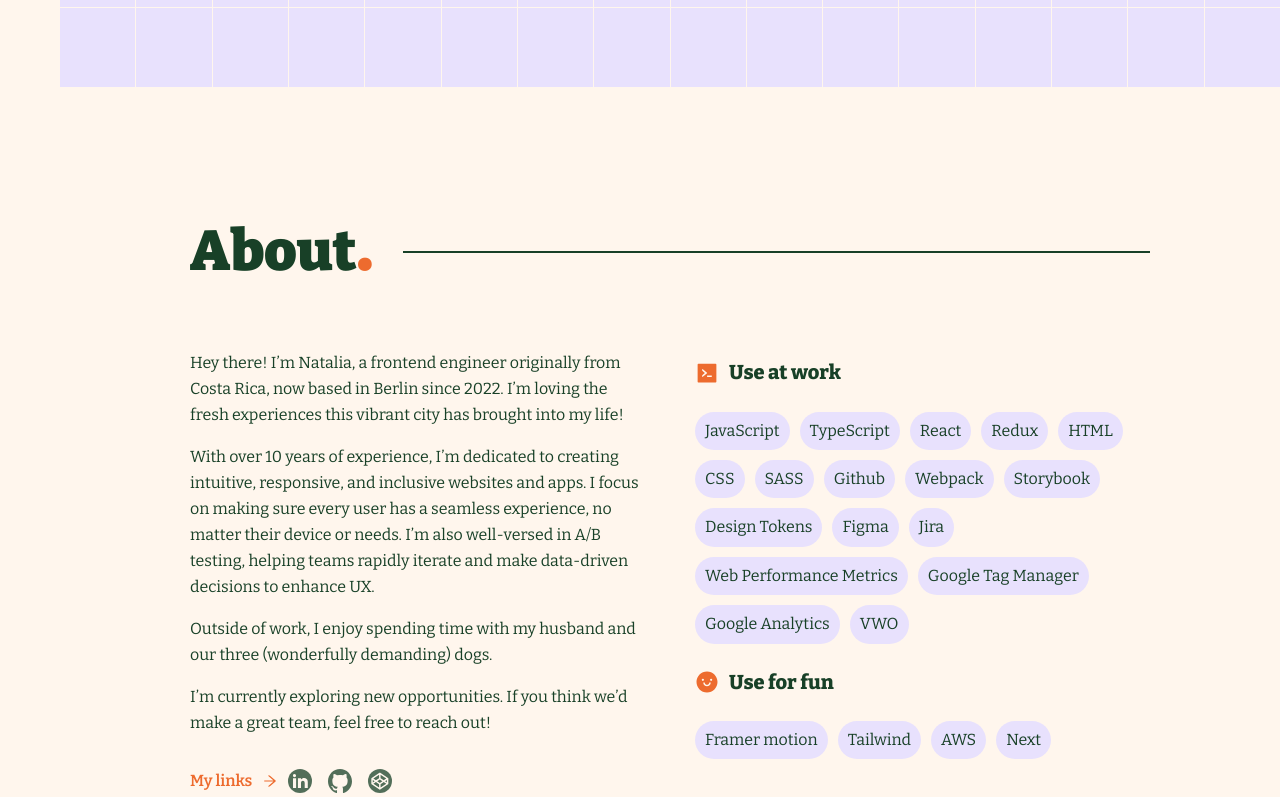
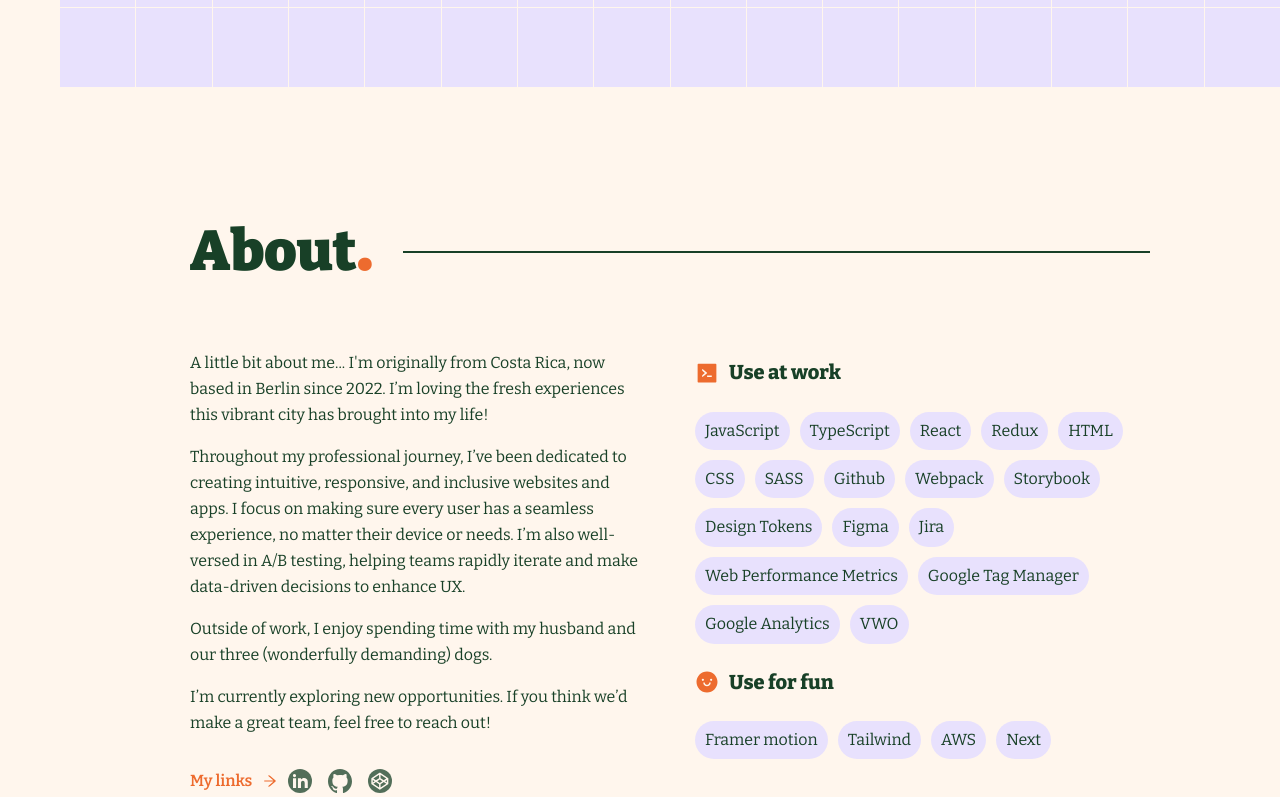
Before and after one commit to nalpizar/nataliaalpizar.com, a React (Vite) app: page / in a window 1280 px wide. Shown: the part 710-1507 px from the top of the page. Built offline with nearby package versions, Linux system fonts and the light colour scheme.

Commit message:
fix: wording for about (#26)

```diff
--- a/src/components/Hero/hero.scss
+++ b/src/components/Hero/hero.scss
@@ -12,7 +12,7 @@
     &-text {
       font-size: mixins.px-to-rem(20px);
       font-weight: 300;
-      line-height: mixins.px-to-rem(35px);
+      line-height: mixins.px-to-rem(30px);
     }
   }
 
--- a/src/sections/About/About.tsx
+++ b/src/sections/About/About.tsx
@@ -12,19 +12,19 @@
           <div className="about__column">
             <Reveal>
               <p>
-                Hey there! I’m Natalia, a frontend engineer originally from
-                Costa Rica, now based in Berlin since 2022. I’m loving the fresh
-                experiences this vibrant city has brought into my life!
+                A little bit about me... I'm originally from Costa Rica, now
+                based in Berlin since 2022. I’m loving the fresh experiences
+                this vibrant city has brought into my life!
               </p>
             </Reveal>
             <Reveal>
               <p>
-                With over 10 years of experience, I’m dedicated to creating
-                intuitive, responsive, and inclusive websites and apps. I focus
-                on making sure every user has a seamless experience, no matter
-                their device or needs. I’m also well-versed in A/B testing,
-                helping teams rapidly iterate and make data-driven decisions to
-                enhance UX.
+                Throughout my professional journey, I’ve been dedicated to
+                creating intuitive, responsive, and inclusive websites and apps.
+                I focus on making sure every user has a seamless experience, no
+                matter their device or needs. I’m also well-versed in A/B
+                testing, helping teams rapidly iterate and make data-driven
+                decisions to enhance UX.
               </p>
             </Reveal>
             <Reveal>
```
